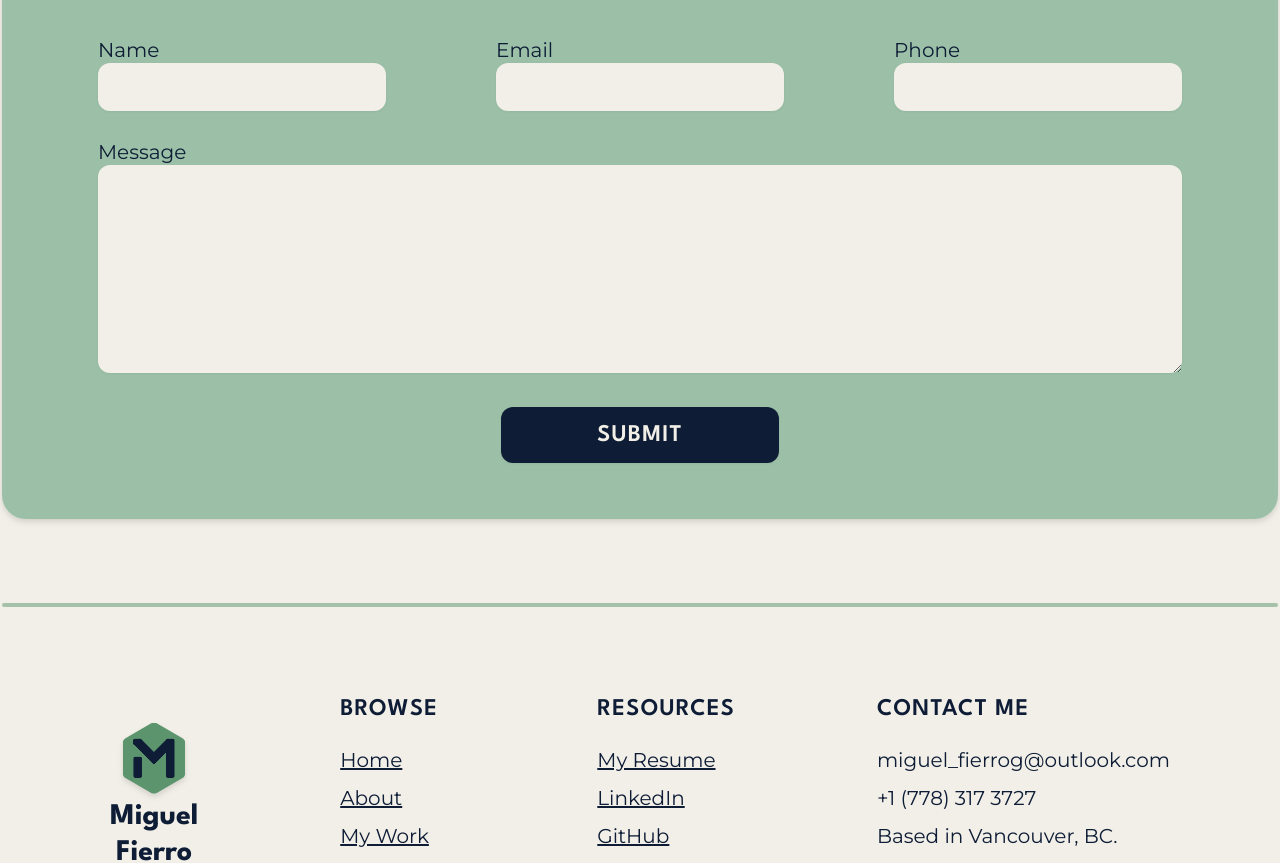
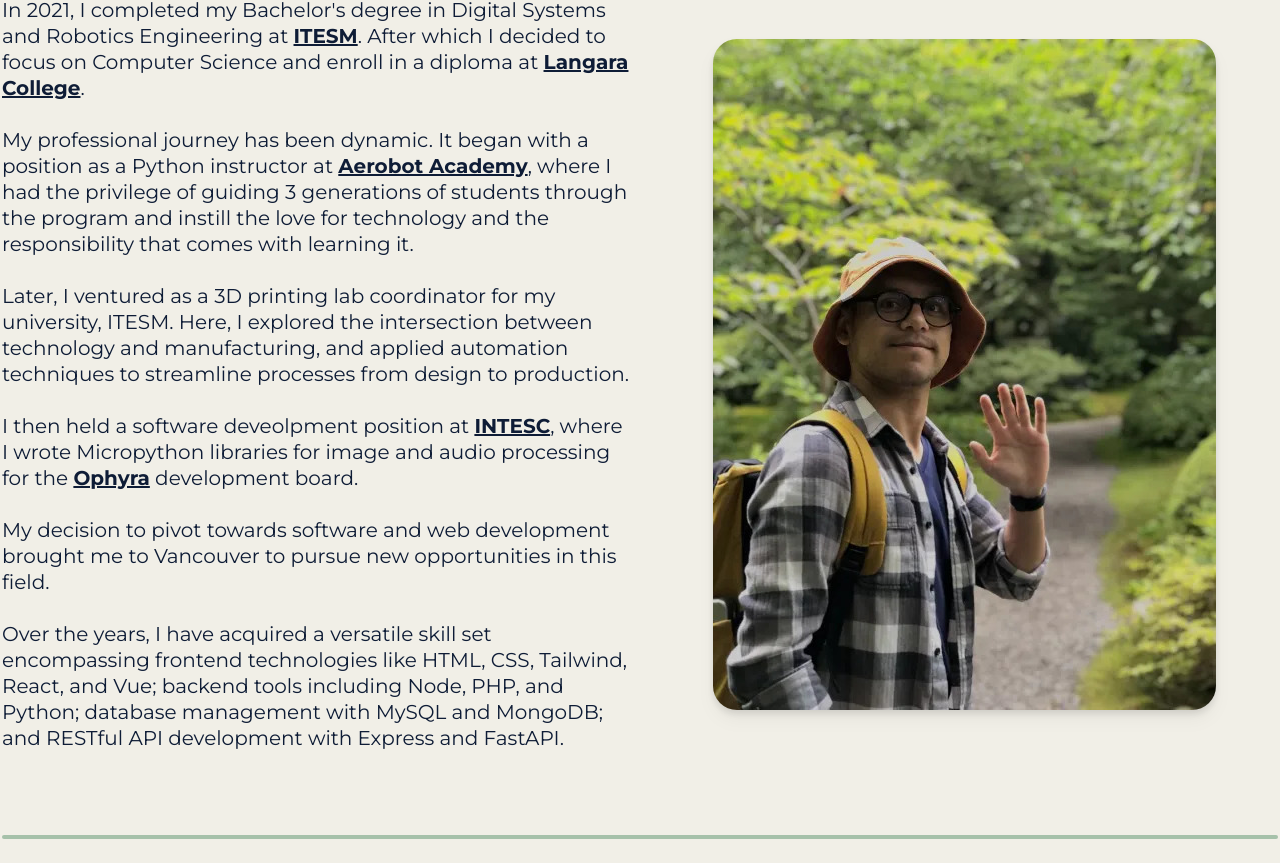
Before and after one commit to miguel-fg/portfolio-v2, a React (Vite) app: page /about in a window 1280 px wide. Shown: the part 585-1448 px from the top of the page. Built offline with nearby package versions, Linux system fonts and the light colour scheme.

Commit message:
[#20] add about page content
Also updated contact page paragraph styling to match the about page paragraph under the maing heading

```diff
--- a/src/pages/About.jsx
+++ b/src/pages/About.jsx
@@ -1,19 +1,122 @@
 import ContactForm from "../components/ContactForm";
 import Footer from "../components/Footer";
 import Divider from "../components/Divider";
+import about from "../images/photos/about.jpg";
+
+import { Link } from "react-router-dom";
 
 const About = () => {
     return (
         <>
-            <h1 className="text-h1 font-LS text-oxford-blue col-span-12 text-center mt-10">
+            <h1 className="text-h1 font-LS text-oxford-blue col-span-12 text-center mt-10 leading-none">
                 About Me
             </h1>
+            <p className="col-span-8 col-start-3 text-2xl font-MT text-oxford-blue text-center">
+                Hi! I&apos;m Miguel, a developer based in Vancouver, BC. Aside
+                from coding, I have many different hobbies including reading,
+                swimming, hiking, drawing, drumming, and watching movies.
+            </p>
+            <Divider />
+            <div className="text-body font-MT col-span-6 text-oxford-blue">
+                <p>
+                    In 2021, I completed my Bachelor&apos;s degree in Digital
+                    Systems and Robotics Engineering at{" "}
+                    <Link
+                        to="https://tec.mx/en"
+                        target="_blank"
+                        rel="noopener noreferrer"
+                        className="font-bold underline"
+                    >
+                        ITESM
+                    </Link>
+                    . After which I decided to focus on Computer Science and
+                    enroll in a diploma at{" "}
+                    <Link
+                        to="https://langara.ca/"
+                        target="_blank"
+                        rel="noopener noreferrer"
+                        className="font-bold underline"
+                    >
+                        Langara College
+                    </Link>
+                    .
+                </p>
+                <br />
+                <p>
+                    My professional journey has been dynamic. It began with a
+                    position as a Python instructor at{" "}
+                    <Link
+                        to="https://www.linkedin.com/company/grupoaerobot/about/"
+                        target="_blank"
+                        rel="noopener noreferrer"
+                        className="font-bold underline"
+                    >
+                        Aerobot Academy
+                    </Link>
+                    , where I had the privilege of guiding 3 generations of
+                    students through the program and instill the love for
+                    technology and the responsibility that comes with learning
+                    it.
+                </p>
+                <br />
+                <p>
+                    Later, I ventured as a 3D printing lab coordinator for my
+                    university, ITESM. Here, I explored the intersection between
+                    technology and manufacturing, and applied automation
+                    techniques to streamline processes from design to
+                    production.
+                </p>
+                <br />
+                <p>
+                    I then held a software deveolpment position at{" "}
+                    <Link
+                        to="https://intesc.mx/quienes-somos/"
+                        target="_blank"
+                        rel="noopener noreferrer"
+                        className="font-bold underline"
+                    >
+                        INTESC
+                    </Link>
+                    , where I wrote Micropython libraries for image and audio
+                    processing for the{" "}
+                    <Link
+                        to="https://intesc.mx/productos/tarjeta-de-desarrollo-ophyra/"
+                        target="_blank"
+                        rel="noopener noreferrer"
+                        className="font-bold underline"
+                    >
+                        Ophyra
+                    </Link>{" "}
+                    development board.
+                </p>
+                <br />
+                <p>
+                    My decision to pivot towards software and web development
+                    brought me to Vancouver to pursue new opportunities in this
+                    field.
+                </p>
+                <br />
+                <p>
+                    Over the years, I have acquired a versatile skill set
+                    encompassing frontend technologies like HTML, CSS, Tailwind,
+                    React, and Vue; backend tools including Node, PHP, and
+                    Python; database management with MySQL and MongoDB; and
+                    RESTful API development with Express and FastAPI.
+                </p>
+            </div>
+            <div className="col-span-6 col-start-7 flex items-center justify-center">
+                <img
+                    src={about}
+                    alt=""
+                    className="rounded-3xl drop-shadow-lg"
+                />
+            </div>
             <Divider />
             <ContactForm title="let's connect" />
             <Divider />
             <Footer />
         </>
     );
-}
+};
 
 export default About;
--- a/src/pages/Contact.jsx
+++ b/src/pages/Contact.jsx
@@ -8,7 +8,10 @@ const Contact = () => {
             <h1 className="text-h1 font-LS text-oxford-blue col-span-12 text-center mt-10 leading-none">
                 Contact Me
             </h1>
-            <p className="col-span-8 col-start-3 font-MT text-body text-oxford-blue text-center">Reach out to me using the form below or the contact information provided at the bottom of the page. I look forward to hearing from you!</p>
+            <p className="col-span-8 col-start-3 font-MT text-2xl text-oxford-blue text-center">
+                Reach out to me using the form below or the contact information at the bottom of the page. You can expect a reply within 1-2 business days. I look forward to hearing
+                from you!
+            </p>
             <Divider />
             <ContactForm title="send me a message" />
             <Divider />
```
